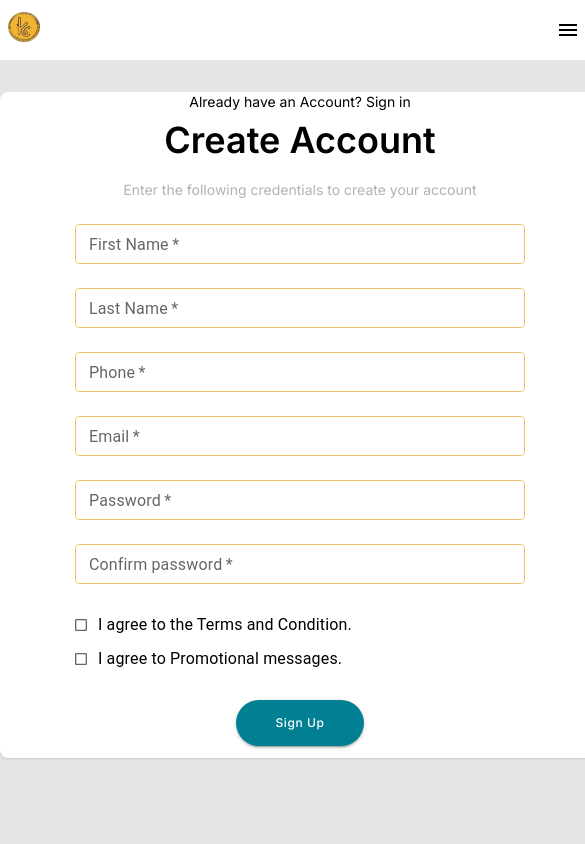
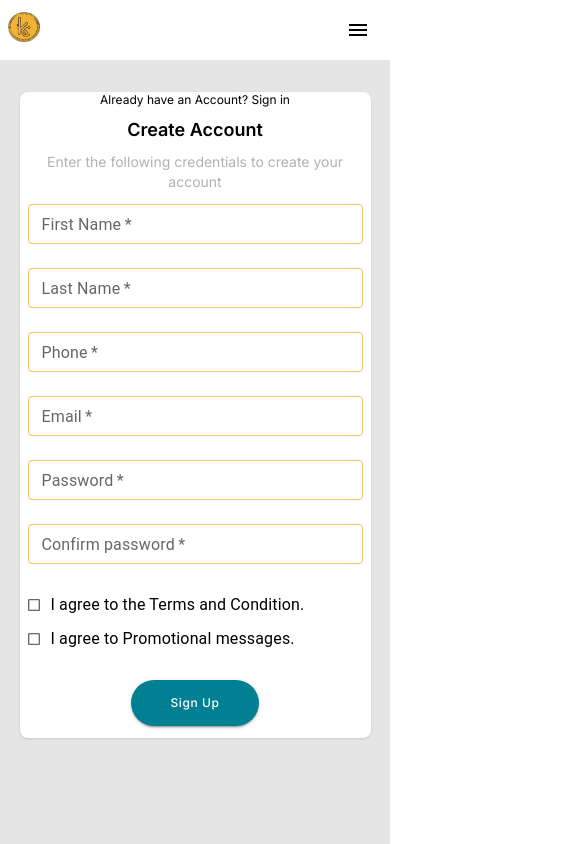
Before and after one commit to giginov-limited/FRONTEND-KOBOCARD, a React (Create React App) app: page /sign-up in a window 390 px wide. Shown: the top 844 px of the page, 585 px wide, since content can reach past the window. Built offline with nearby package versions, Linux system fonts and the light colour scheme.

Commit message:
Enhance: Sign up component responsive

```diff
--- a/src/components/sign-up/sign-up.component.jsx
+++ b/src/components/sign-up/sign-up.component.jsx
@@ -111,15 +111,15 @@ const SignUp = () => {
 
   return(
     <div className='bg-BG py-8 min-h-screen font-inter'>
-      <div className='w-[600px]  bg-white flex flex-col items-center rounded-lg shadow mx-auto'>
-        <Link to='/sign-in' className='text-sm hover:underline'>Already have an Account?
+      <div className='w-[90%] md:w-[600px]  bg-white flex flex-col items-center rounded-lg shadow mx-auto'>
+        <Link to='/sign-in' className='text-xs md:text-sm hover:underline'>Already have an Account?
           Sign in
         </Link>
 
-        <h2 className='text-4xl my-2 font-semibold'>Create Account</h2>
-        <p className='text-sm my-3 opacity-30'>Enter the following credentials to create your account</p>
+        <h2 className='text-lg md:text-4xl my-2 font-semibold'>Create Account</h2>
+        <p className='text-sm opacity-30'>Enter the following credentials to create your account</p>
 
-        <form className='w-[450px] flex flex-col my-3 gap-6' onSubmit={handleSubmit}>
+        <form className='w-full md:w-[450px] flex flex-col my-3 gap-6 px-2' onSubmit={handleSubmit}>
 
           <CssTextField
           label="First Name"
--- a/src/routes/homepage/homepage.jsx
+++ b/src/routes/homepage/homepage.jsx
@@ -18,7 +18,7 @@ const Home = () => {
   return(
     <div className='homepage-1 overflow-hidden relative'>
       <Navigation />
-      <div className=' flex justify-end items-center h-[270px] md:h-[440px] gap-1 '>
+      <div className='flex justify-end items-center h-[270px] md:h-[440px] gap-1 '>
 
       <svg width="10" className='hidden md:block' height="237" viewBox="0 0 10 237" fill="none" xmlns="http://www.w3.org/2000/svg">
         <line x1="5.96597" y1="4.03375" x2="4.03376" y2="232.034" stroke="#101A1C" strokeWidth="8" strokeLinecap="round"/>
```
